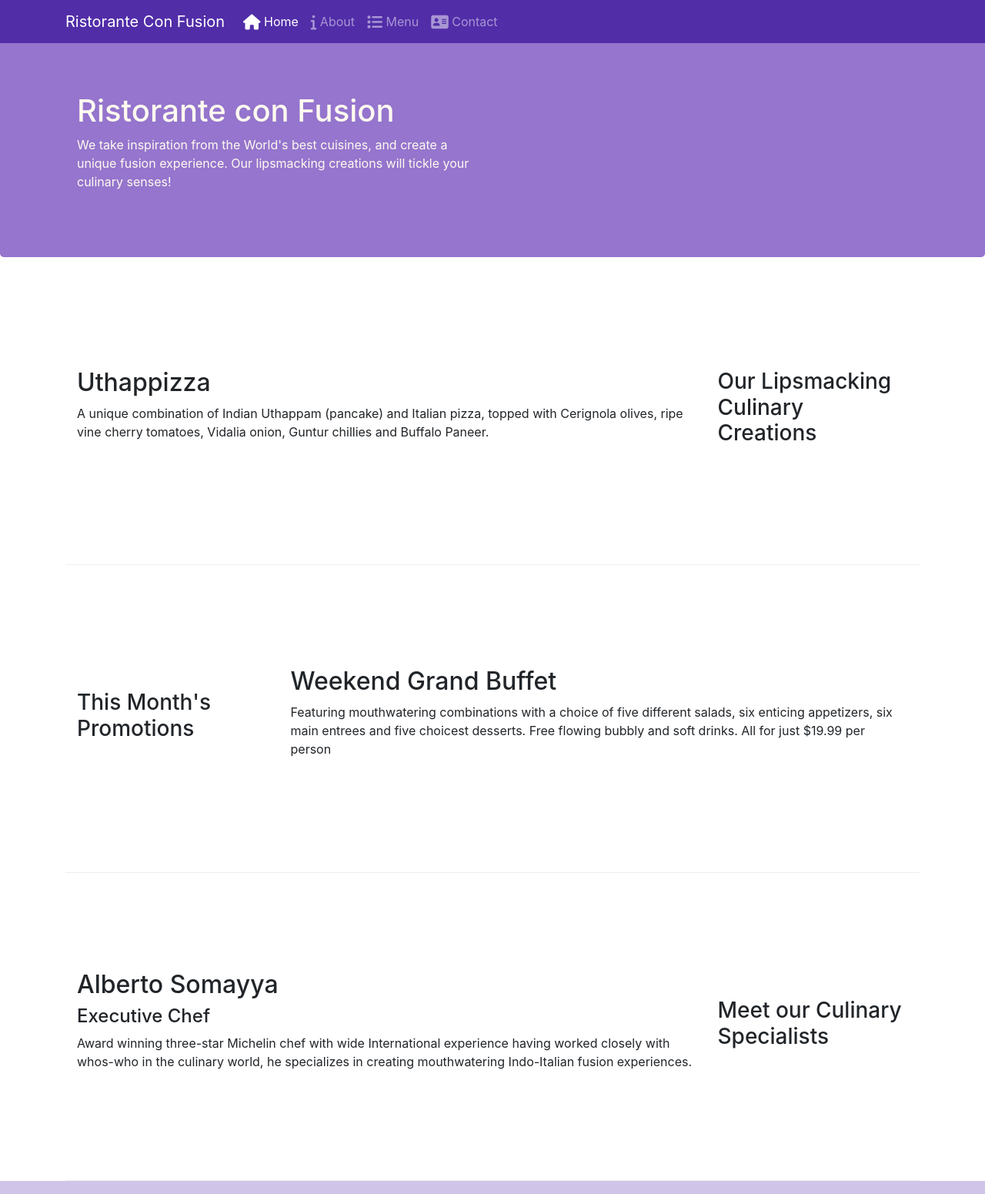
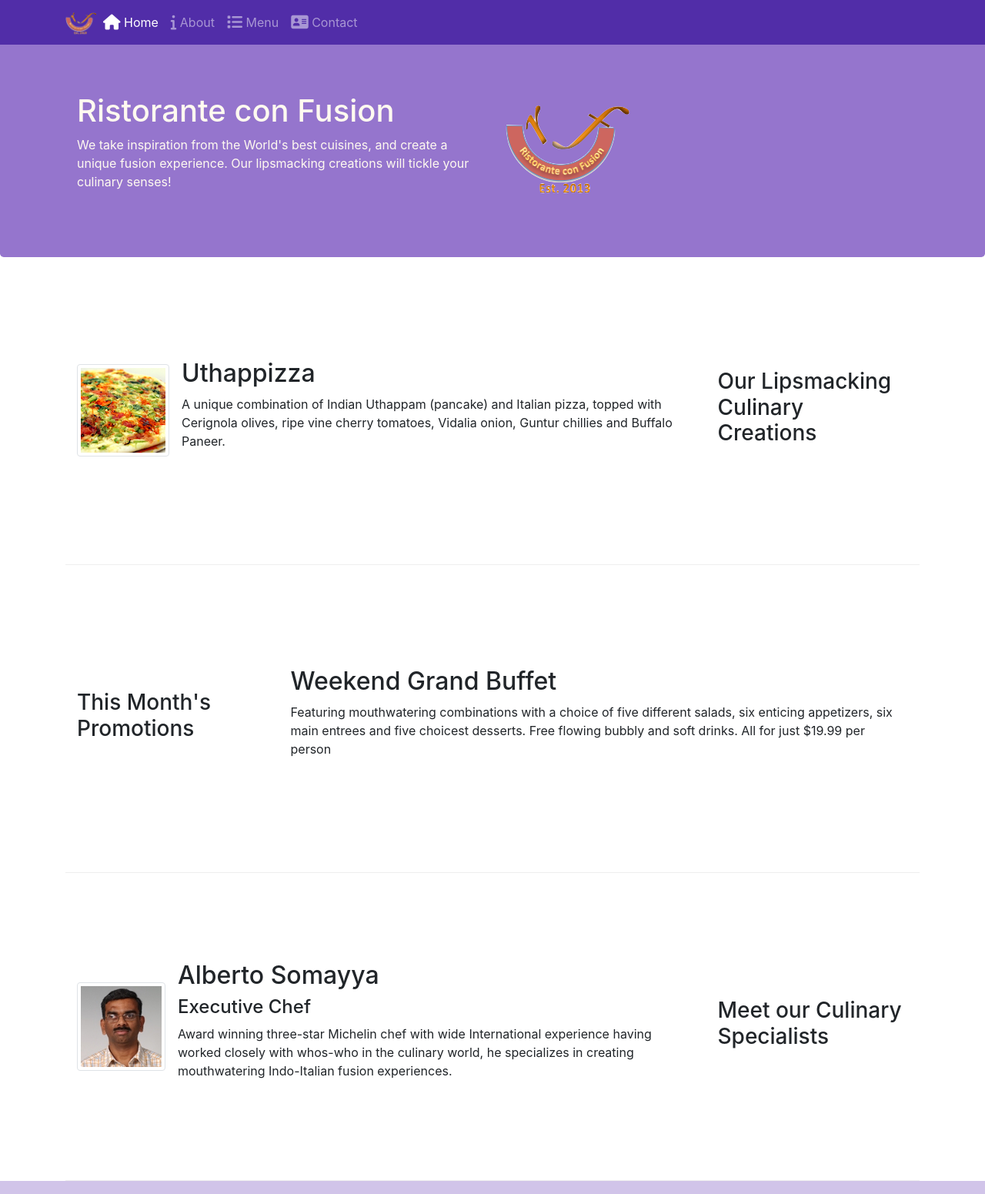
Before and after one commit to greeegooo/coursera-Bootstrap4, a plain HTML site: page index.html in a window 1280 px wide. Shown: the top 1551 px of the page at 77% size. Drawn offline with nearby package versions, Linux system fonts and the light colour scheme.

Commit message:
Images and Media

```diff
--- a/index.html
+++ b/index.html
@@ -24,7 +24,7 @@
                 <button class="navbar-toggler" type="button" data-toggle="collapse" data-target="#Navbar">
                     <span class="navbar-toggler-icon"></span>
                 </button>
-                <a class="navbar-brand" href="#">Ristorante Con Fusion</a>
+                <a class="navbar-brand mr-auto" href="#"><img src="img/logo.png" height="30" width="41"></a>
                 <div class="collapse navbar-collapse" id="Navbar">
                     <ul class="navbar-nav mr-auto">
                         <li class="nav-item active"><a class="nav-link" href="#"><span class="fa fa-home fa-lg"></span> Home</a></li>
@@ -43,7 +43,8 @@
                         <h1>Ristorante con Fusion</h1>
                         <p>We take inspiration from the World's best cuisines, and create a unique fusion experience. Our lipsmacking creations will tickle your culinary senses!</p>
                     </div>
-                    <div class="col-12 col-sm">
+                    <div class="col-12 col-sm align-self-center">
+                        <img src="img/logo.png" class="img-fluid">
                     </div>
                 </div>
             </div>
@@ -55,8 +56,17 @@
                     <h3>Our Lipsmacking Culinary Creations</h3>
                 </div>
                 <div class="col col-sm order-sm-first col-md">
-                    <h2>Uthappizza</h2>
-                    <p class="d-none d-sm-block">A unique combination of Indian Uthappam (pancake) and Italian pizza, topped with Cerignola olives, ripe vine cherry tomatoes, Vidalia onion, Guntur chillies and Buffalo Paneer.</p>
+                    <div class="media">
+                        <img class="d-flex mr-3 img-thumbnail align-self-center"
+                                src="img/uthappizza.png" alt="Uthappizza">
+                        <div class="media-body">
+                            <h2 class="mt-0">Uthappizza</h2>
+                            <p class="d-none d-sm-block">A unique combination of Indian Uthappam (pancake) and
+                                Italian pizza, topped with Cerignola olives, ripe vine
+                                cherry tomatoes, Vidalia onion, Guntur chillies and
+                                Buffalo Paneer.</p>
+                        </div>
+                    </div>
                 </div>
             </div>
 
@@ -75,9 +85,19 @@
                     <h3>Meet our Culinary Specialists</h3>
                 </div>
                 <div class="col col-sm order-sm-first col-md">
-                    <h2>Alberto Somayya</h2>
-                    <h4>Executive Chef</h4>
-                    <p class="d-none d-sm-block">Award winning three-star Michelin chef with wide International experience having worked closely with whos-who in the culinary world, he specializes in creating mouthwatering Indo-Italian fusion experiences. </p>
+                    <div class="media">
+                        <img class="d-flex mr-3 img-thumbnail align-self-center"
+                                src="img/alberto.png" alt="Alberto Somayya">
+                        <div class="media-body">
+                            <h2 class="mt-0">Alberto Somayya</h2>
+                            <h4>Executive Chef</h4>
+                            <p class="d-none d-sm-block">Award winning three-star Michelin chef with wide
+                                International experience having worked closely with
+                                whos-who in the culinary world, he specializes in
+                                creating mouthwatering Indo-Italian fusion experiences.
+                                </p>
+                        </div>
+                    </div>
                 </div>
             </div>
         </div>
```
Also changed, not shown: aboutus.html (+3 -2 lines), contactus.html (+3 -2 lines), img/alberto.png (added), img/buffet.png (added), img/logo.png (added), img/uthappizza.png (added).
